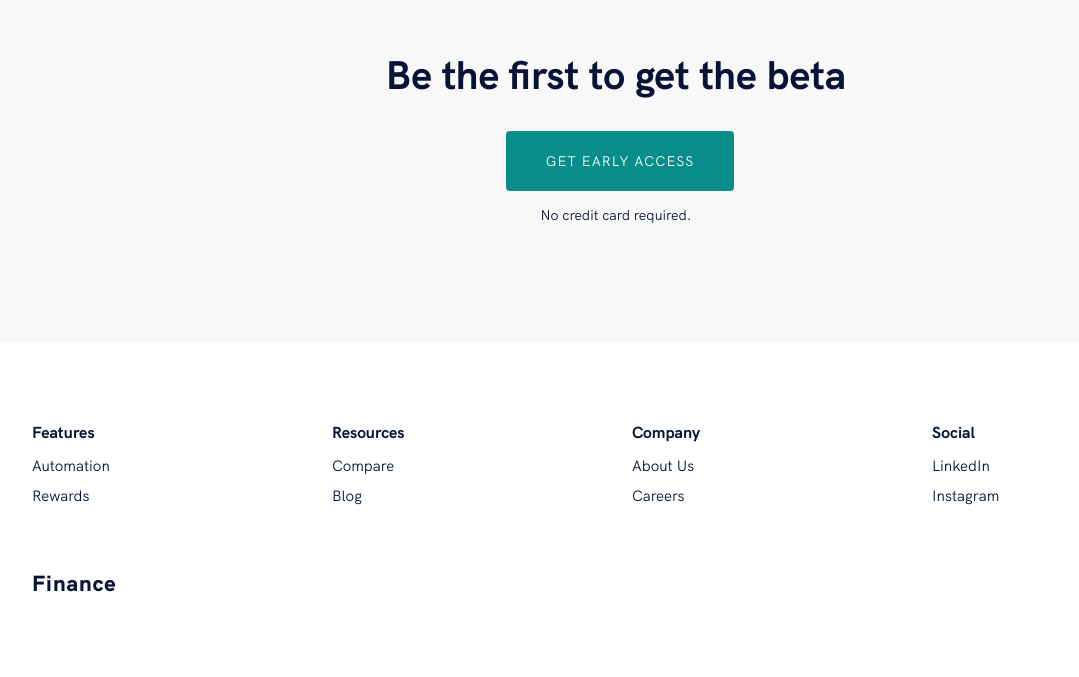
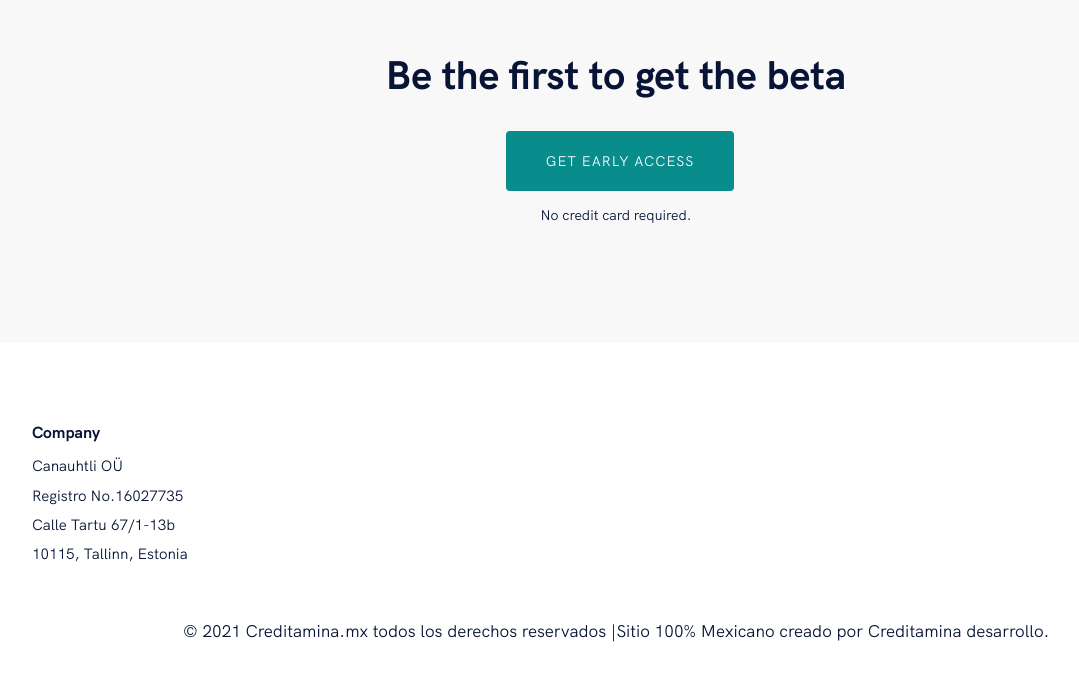
Before and after one commit to rrorrolfo/creditaminaCompany, a Gatsby site: page / in a window 1280 px wide. Shown: the part 1639-2316 px from the top of the page, without its empty margins (24-1103 px from the left). Built offline with nearby package versions, Linux system fonts and the light colour scheme; Gatsby itself is replaced by a stand-in of ours.

Commit message:
Updated content of Footer component

```diff
--- a/src/components/sections/footer.js
+++ b/src/components/sections/footer.js
@@ -7,77 +7,46 @@ const Footer = () => (
   <FooterWrapper id="footer">
     <FooterColumnContainer>
       <FooterColumn>
-        <span>Features</span>
+        <span>Company</span>
         <ul>
-          <li>Automation</li>
-          <li>Rewards</li>
+          <li>Canauhtli OÜ</li>
+          <li>Registro No.16027735</li>
+          <li>Calle Tartu 67/1-13b</li>
+          <li>10115, Tallinn, Estonia</li>
         </ul>
       </FooterColumn>
-      <FooterColumn>
-        <span>Resources</span>
-        <ul>
-          <li>Compare</li>
-          <li>Blog</li>
-        </ul>
-      </FooterColumn>
-      <FooterColumn>
-        <span>Company</span>
-        <ul>
-          <li>About Us</li>
-          <li>Careers</li>
-        </ul>
-      </FooterColumn>
-      <FooterColumn>
+      {/* <FooterColumn>
         <span>Social</span>
         <ul>
           <li>LinkedIn</li>
           <li>Instagram</li>
         </ul>
-      </FooterColumn>
+      </FooterColumn> */}
     </FooterColumnContainer>
-    <BrandContainer>
-      <Logo>Finance</Logo>
-    </BrandContainer>
+    <Copyright>
+      &copy; 2021 Creditamina.mx todos los derechos reservados |
+      <span>Sitio 100% Mexicano creado por Creditamina desarrollo.</span>
+    </Copyright>
   </FooterWrapper>
 )
 
 const FooterWrapper = styled.footer`
   background-color: white;
   margin: 80px 0 0;
-  padding: 0 0 80px;
+  padding: 0 0 20px;
 `
 
-const Logo = styled.div`
-  font-family: ${props => props.theme.font.extrabold};
-  ${props => props.theme.font_size.regular};
-  color: ${props => props.theme.color.black.regular};
-  text-decoration: none;
-  letter-spacing: 1px;
-  margin: 0;
-  display: inline-flex;
-  justify-content: center;
-  align-items: center;
-  position: relative;
-  z-index: 9;
-  text-decoration: none;
-  outline: 0px;
+const Copyright = styled.p`
+  text-align: center;
 `
 
-const BrandContainer = styled(Container)`
-  position: relative;
-  padding-top: 48px;
-  display: flex;
-  align-items: flex-end;
-
-  @media (max-width: ${props => props.theme.screen.sm}) {
-  }
-`
 const FooterColumnContainer = styled(Container)`
   display: grid;
   grid-template-columns: repeat(4, 1fr);
   grid-column-gap: 32px;
   justify-content: start;
-  @media (max-width: ${props => props.theme.screen.sm}) {
+  padding-bottom: 25px;
+  @media (max-width: ${(props) => props.theme.screen.sm}) {
     grid-template-columns: 1fr 1fr;
     grid-gap: 32px;
   }
@@ -85,17 +54,17 @@ const FooterColumnContainer = styled(Container)`
 const FooterColumn = styled.div`
   span {
     font-size: 16px;
-    font-family: ${props => props.theme.font.bold};
-    color: ${props => props.theme.color.primary};
+    font-family: ${(props) => props.theme.font.bold};
+    color: ${(props) => props.theme.color.primary};
   }
   ul {
     list-style: none;
     margin: 16px 0;
     padding: 0;
-    color: ${props => props.theme.color.black.regular};
+    color: ${(props) => props.theme.color.black.regular};
     li {
       margin-bottom: 12px;
-      font-family: ${props => props.theme.font.normal};
+      font-family: ${(props) => props.theme.font.normal};
       font-size: 15px;
     }
   }
```
